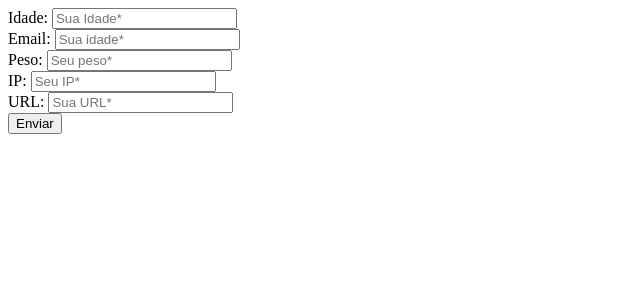
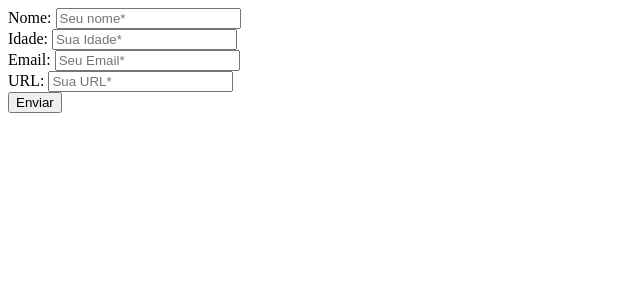
Before and after one commit to jairosilva2005/PHP7, a PHP site: page / in a window 1280 px wide. Shown: the top 300 px of the page, without its empty margins (0-640 px from the left). Run offline with PHP 8.4, Linux system fonts and the light colour scheme.

Commit message:
Add files via upload

```diff
--- a/cursophp.com/22-formularios/index.php
+++ b/cursophp.com/22-formularios/index.php
@@ -2,7 +2,7 @@
 <html lang="pt-br">
 <!-- Validações em PHP -->
 <!--
-	Funções filter_input - filter_var
+	Validate Filters
 	---------------------------------
 
 	FILTER_VALIDATE_INT
@@ -18,23 +18,36 @@
 	Basicamente, o primeiro parâmetro de filter_input é o tipo de input, que no nosso caso é do tipo POST
 	então você usa INPUT_POST, o segundo parâmetro é o nome do input de validação, que leva como padrão o nome
 	do parâmetro "name" do input, e o terceiro, é o tipo de validação.
+
+	Sanitize filters
+	---------------------------------
+
+	FILTER_SANITIZE_EMAIL
+	FILTER_SANITIZE_INT
+	FILTER_SANITIZE_SPECIAL_CHARS
+	FILTER_SANITIZE_URL
+
+	Explicação:
+	Basicamente, você filtra um input para que não sejam enviados caracteres inválidos ao banco de dados,
+	o uso é basicamente do mesmo jeito, basta trocar de validate para sanitize:
+	antes de realizaro validade, certifique-se que você está usando o filter_var no bloco de condição, e usando
+	o sanitize corretamente
 -->
 <?php
 	if(isset($_POST['enviou'])) {
 		$Erros = array();
-		if(!$Idade = filter_input(INPUT_POST, 'Idade', FILTER_VALIDATE_INT)) {
+		$Nome = filter_input(INPUT_POST, 'Nome', FILTER_SANITIZE_SPECIAL_CHARS);
+		// Nesse exemplo, não validei o nome
+		$Idade = filter_input(INPUT_POST, 'Idade', FILTER_SANITIZE_NUMBER_INT);
+		if(!filter_var($Idade, FILTER_VALIDATE_INT)) {
 			$Erros[] = "O valor de 'Idade' precisa ser um inteiro!<br>";
 		}
-		if(!$Email = filter_input(INPUT_POST, 'Email', FILTER_VALIDATE_EMAIL)) {
+		$Email = filter_input(INPUT_POST, 'Email', FILTER_SANITIZE_EMAIL);
+		if(!filter_var($Email, FILTER_VALIDATE_EMAIL)) {
 			$Erros[] = "Preencha o campo de email com um email válido!<br>";
 		}
-		if(!$Peso = filter_input(INPUT_POST, 'Peso', FILTER_VALIDATE_FLOAT)) {
-			$Erros[] = "Preencha o campo de peso com um valor válido!<br>";
-		}
-		if(!$IP = filter_input(INPUT_POST, 'IP', FILTER_VALIDATE_IP)) {
-			$Erros[] = "Preencha o campo de IP com um IP válido!<br>";
-		}
-		if(!$URL = filter_input(INPUT_POST, 'Url', FILTER_VALIDATE_URL)) {
+		$URL = filter_input(INPUT_POST, 'URL', FILTER_SANITIZE_URL);
+		if(!filter_var($URL, FILTER_VALIDATE_URL)) {
 			$Erros[] = "Preencha o campo de URL com uma URL válida!<br>";
 		}
 
@@ -52,11 +65,10 @@
 </head>
 <body>
 	<form action="<?php echo $_SERVER['PHP_SELF'] ?>" method="POST">
+		<label>Nome: </label><input type="text" name="Nome" placeholder="Seu nome*"><br>
 		<label>Idade: </label><input type="text" name="Idade" placeholder="Sua Idade*" autocomplete="off"><br>
-		<label>Email: </label><input type="text" name="Email" placeholder="Sua idade*" autocomplete="off"><br>
-		<label>Peso: </label><input type="text" name="Peso" placeholder="Seu peso*" autocomplete="off"><br>
-		<label>IP: </label><input type="text" name="IP" placeholder="Seu IP*" autocomplete="off"><br>
-		<label>URL: </label><input type="text" name="Url" placeholder="Sua URL*" autocomplete="off"><br>
+		<label>Email: </label><input type="text" name="Email" placeholder="Seu Email*" autocomplete="off"><br>
+		<label>URL: </label><input type="text" name="URL" placeholder="Sua URL*" autocomplete="off"><br>
 		<button type="submit" name="enviou">Enviar</button>
 	</form>
 </body>
```
